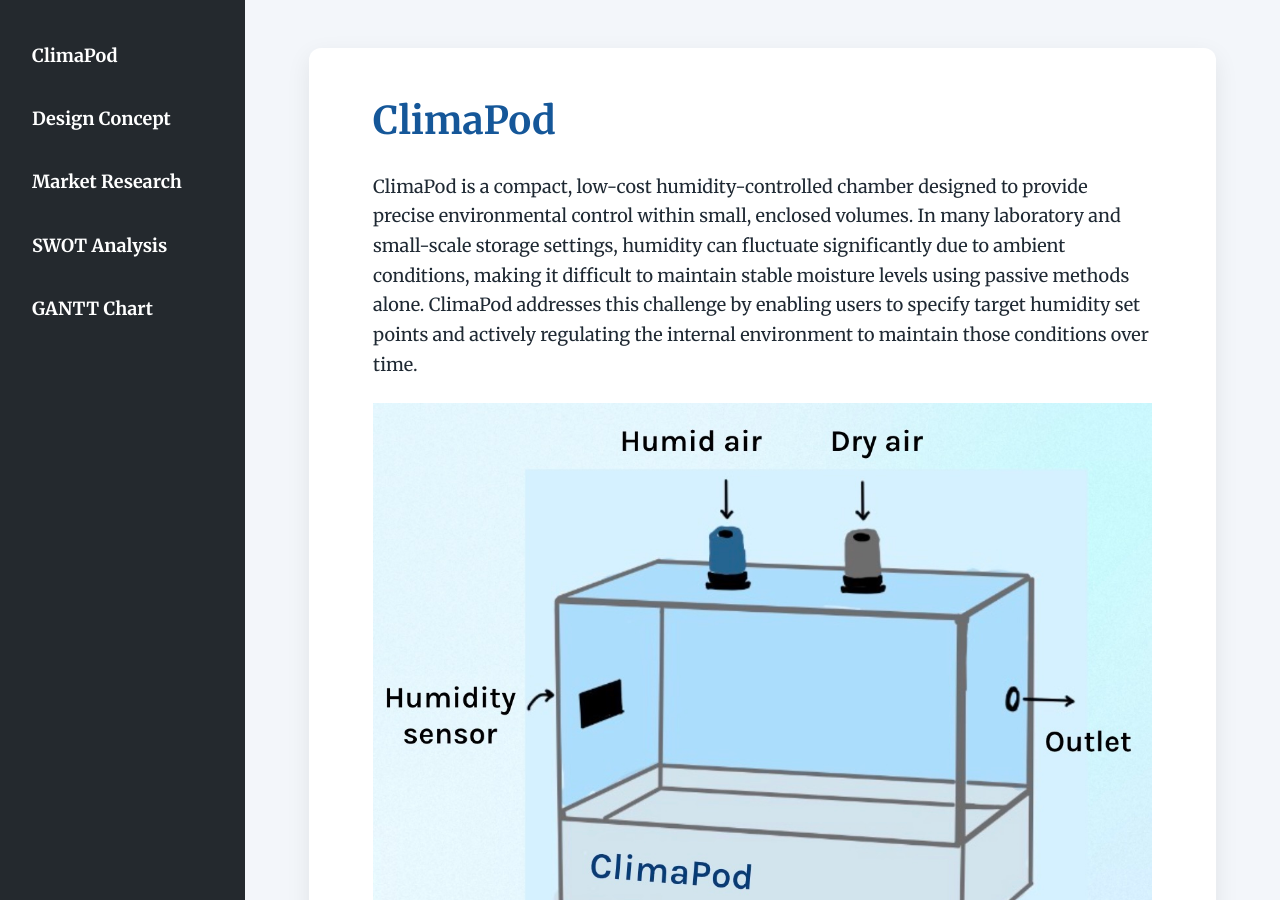
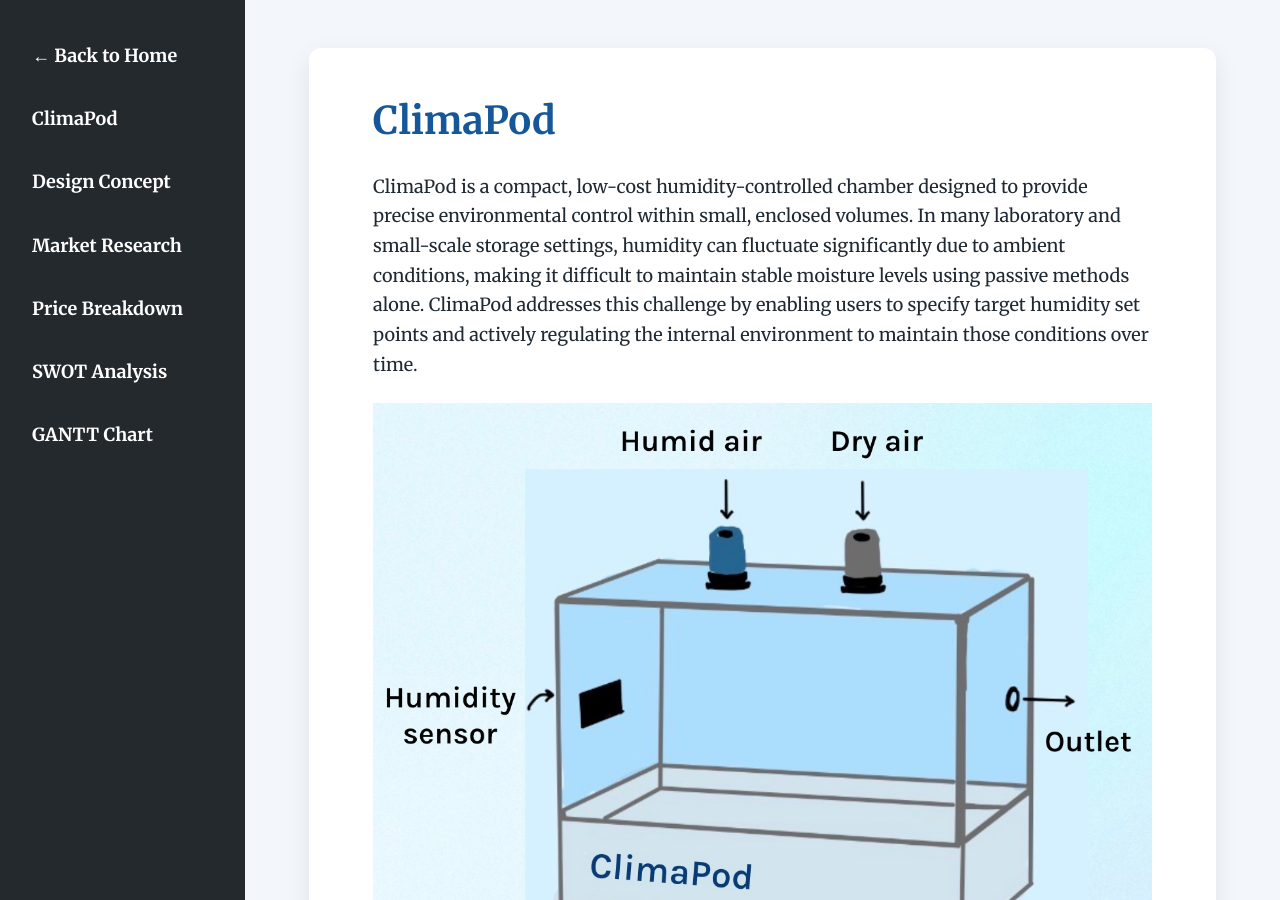
Before and after one commit to rithikar1510/CBE-3300B, a Jekyll site: the page built from initial-design-report.md, in a window 1280 px wide and 900 px high. Built offline with Jekyll 4.4.1, drawn with Linux system fonts in a browser that asks for light colours.

Commit message:
Update initial-design-report.md

```diff
--- a/initial-design-report.md
+++ b/initial-design-report.md
@@ -1,7 +1,11 @@
 ---
 layout: default
 title: Initial Design Report
+
 sidebar:
+  - title: ← Back to Home
+    url: "/"
+
   - title: ClimaPod
     url: "#climapod"
 
@@ -11,11 +15,14 @@ sidebar:
   - title: Market Research
     url: "#market-research"
 
+  - title: Price Breakdown
+    url: "#price-breakdown"
+
   - title: SWOT Analysis
     url: "#swot-analysis"
 
   - title: GANTT Chart
-    url: "#GANTT-chart"
+    url: "#gantt-chart"
 ---
 
 # ClimaPod
```
